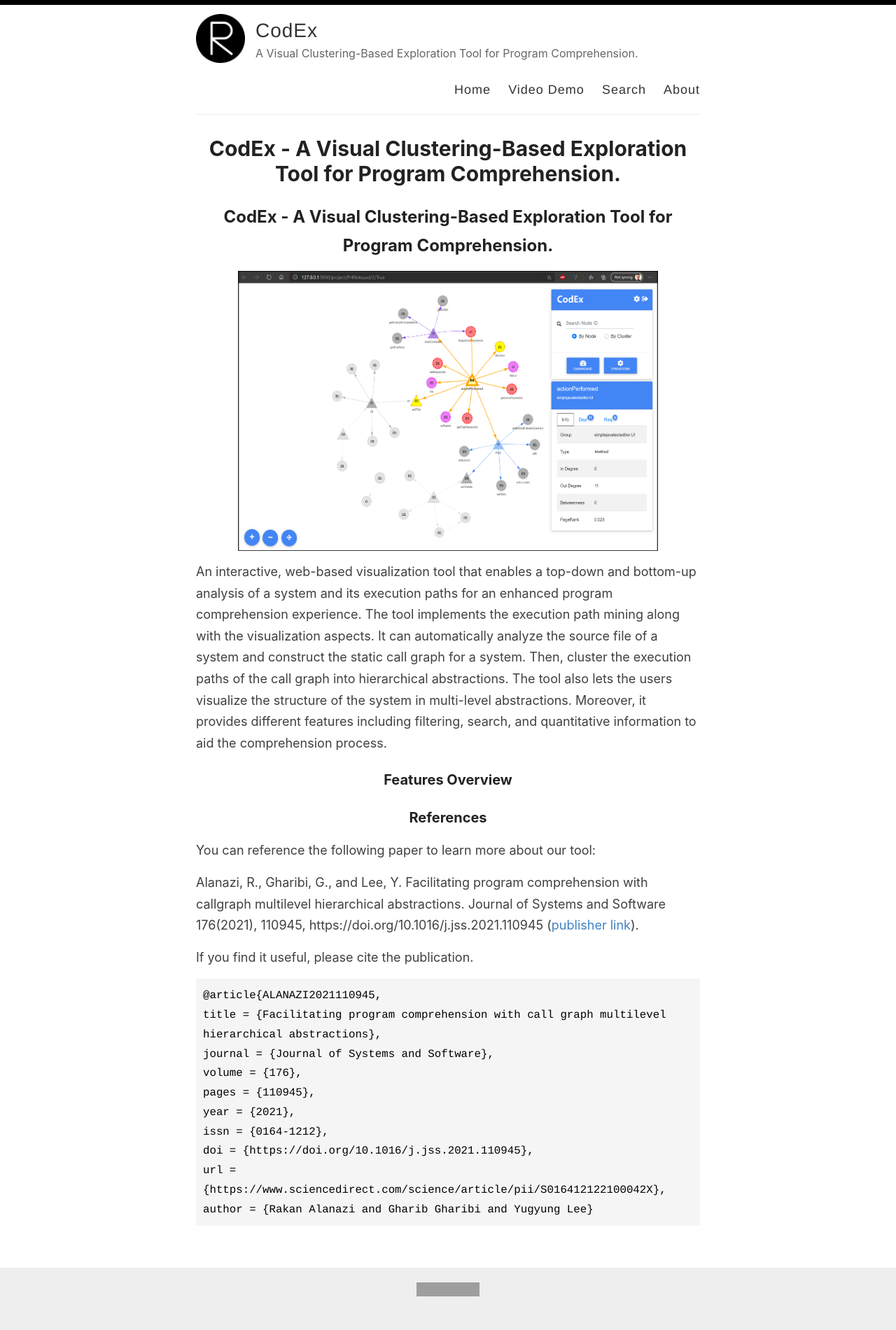
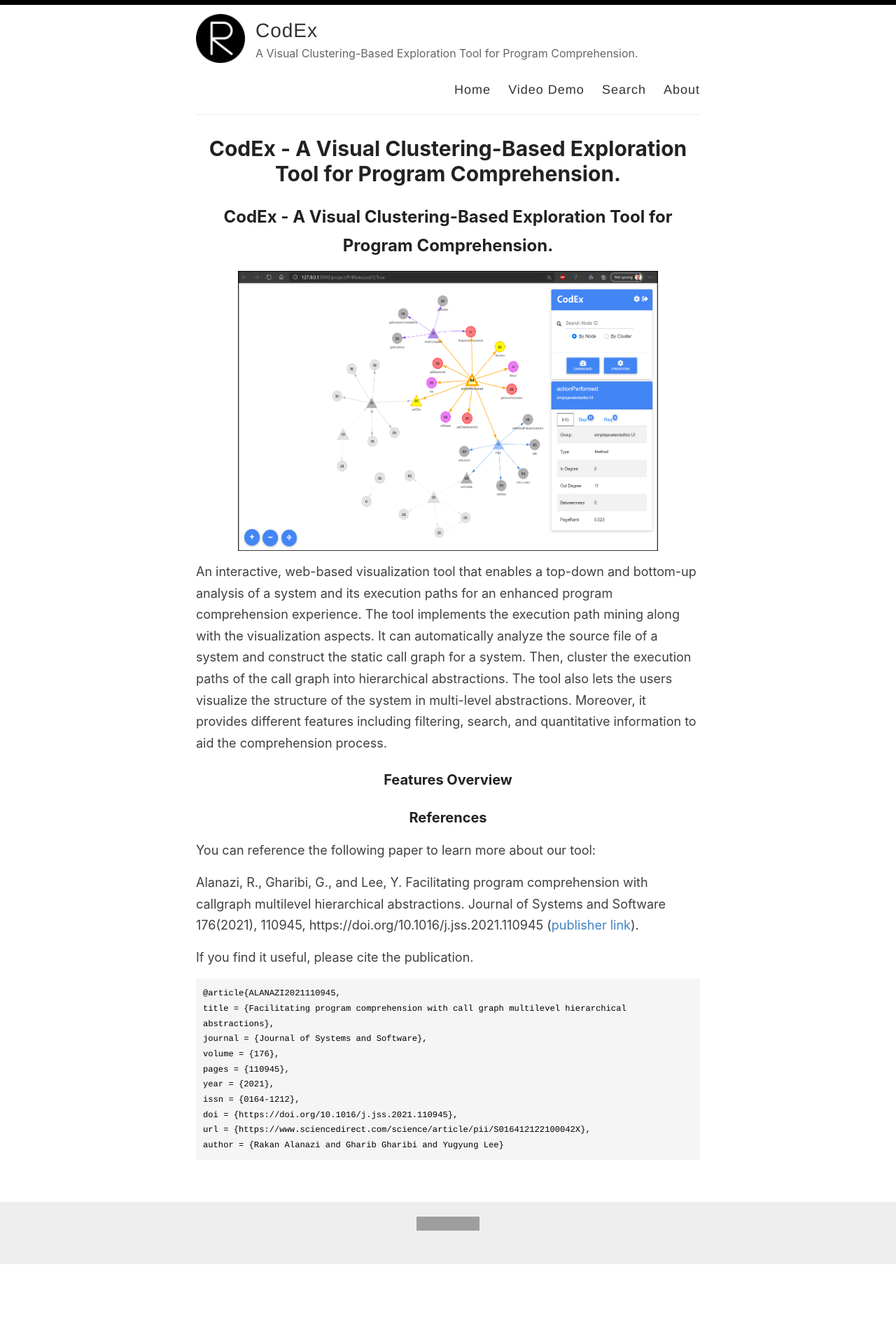
Before and after one commit to RakanAlanazi/CodEx, a Jekyll site: the page built from index.md, in a window 1280 px wide. Shown: the whole page at 70% size. Built offline with Jekyll 4.4.1, drawn with Linux system fonts in a browser that asks for light colours; our own code applies the rules of GitHub Pages for plain Markdown files; the list of posts is cut into pages by our own code; after the commit the page ends 1806 px from its top, so only the background shows below that; grey boxes are pictures that could not be loaded.

Commit message:
Update index.md

```diff
--- a/index.md
+++ b/index.md
@@ -15,7 +15,7 @@ You can reference the following paper to learn more about our tool:
 If you find it useful, please cite the publication.
 
 
-<p style="padding:10px;background-color:#F5F5F5;font-size: 0.875em;">
+<p style="padding:10px;background-color:#F5F5F5;font-size: 0.675em;">
 <code style="color:black">
 
 @article{ALANAZI2021110945,<br>
```
